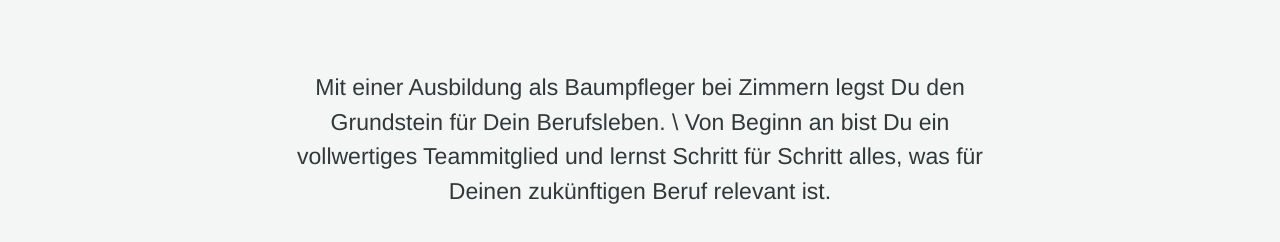
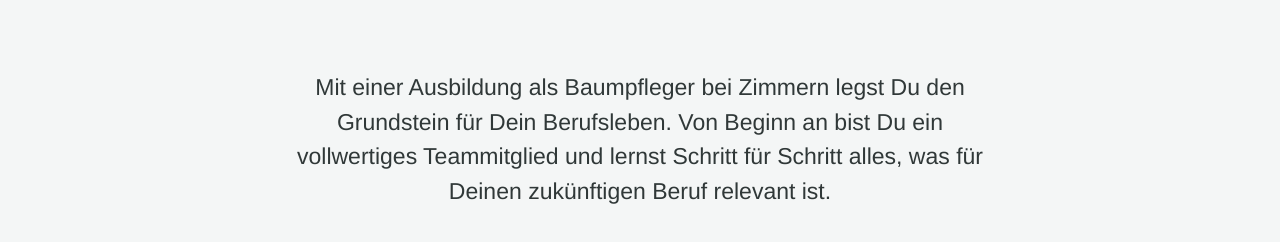
Before and after one commit to thegrandheavybold/baumschule-zimmern_de, an Eleventy site: page src/karriere-ausbildung-ausschreibung/baumpfleger.md in a window 1280 px wide. Shown: the part 716-958 px from the top of the page. Built offline with nearby package versions, Linux system fonts and the light colour scheme; Eleventy itself is replaced by a stand-in of ours; files that its build step writes are made by us from their sources; a web font is replaced by a local one.

Commit message:
Update Stellenanzeige Ausbildung “baumpfleger”

```diff
--- a/src/karriere-ausbildung-ausschreibung/baumpfleger.md
+++ b/src/karriere-ausbildung-ausschreibung/baumpfleger.md
@@ -3,7 +3,8 @@
 slug: baumpfleger
 infotext: >-
   Mit einer Ausbildung als Baumpfleger bei Zimmern legst Du den Grundstein für
-  Dein Berufsleben. \
+  Dein Berufsleben.
+
 
   Von Beginn an bist Du ein vollwertiges Teammitglied und lernst Schritt für Schritt alles, was für Deinen zukünftigen Beruf relevant ist.
 taetigkeiten:
```
